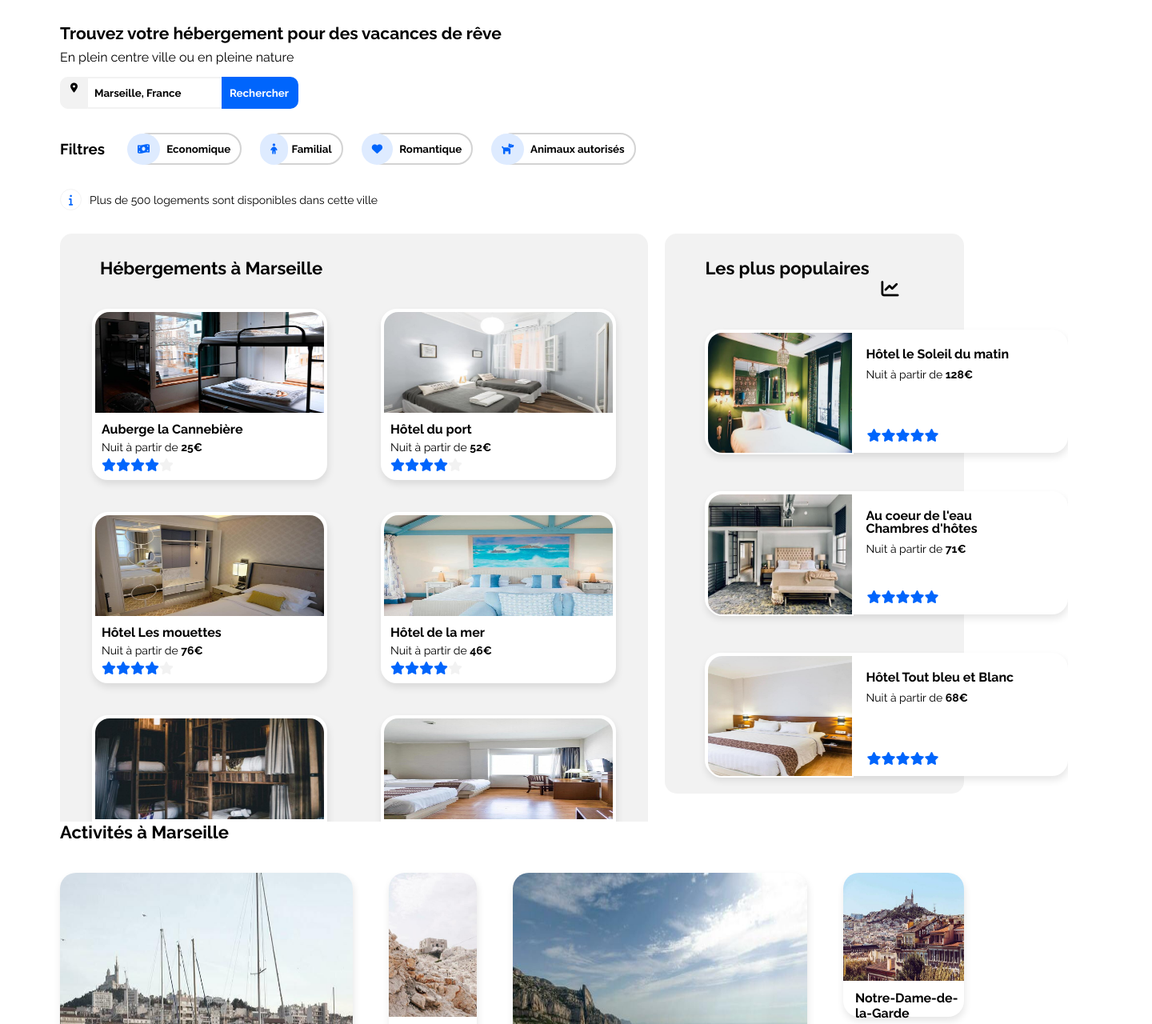
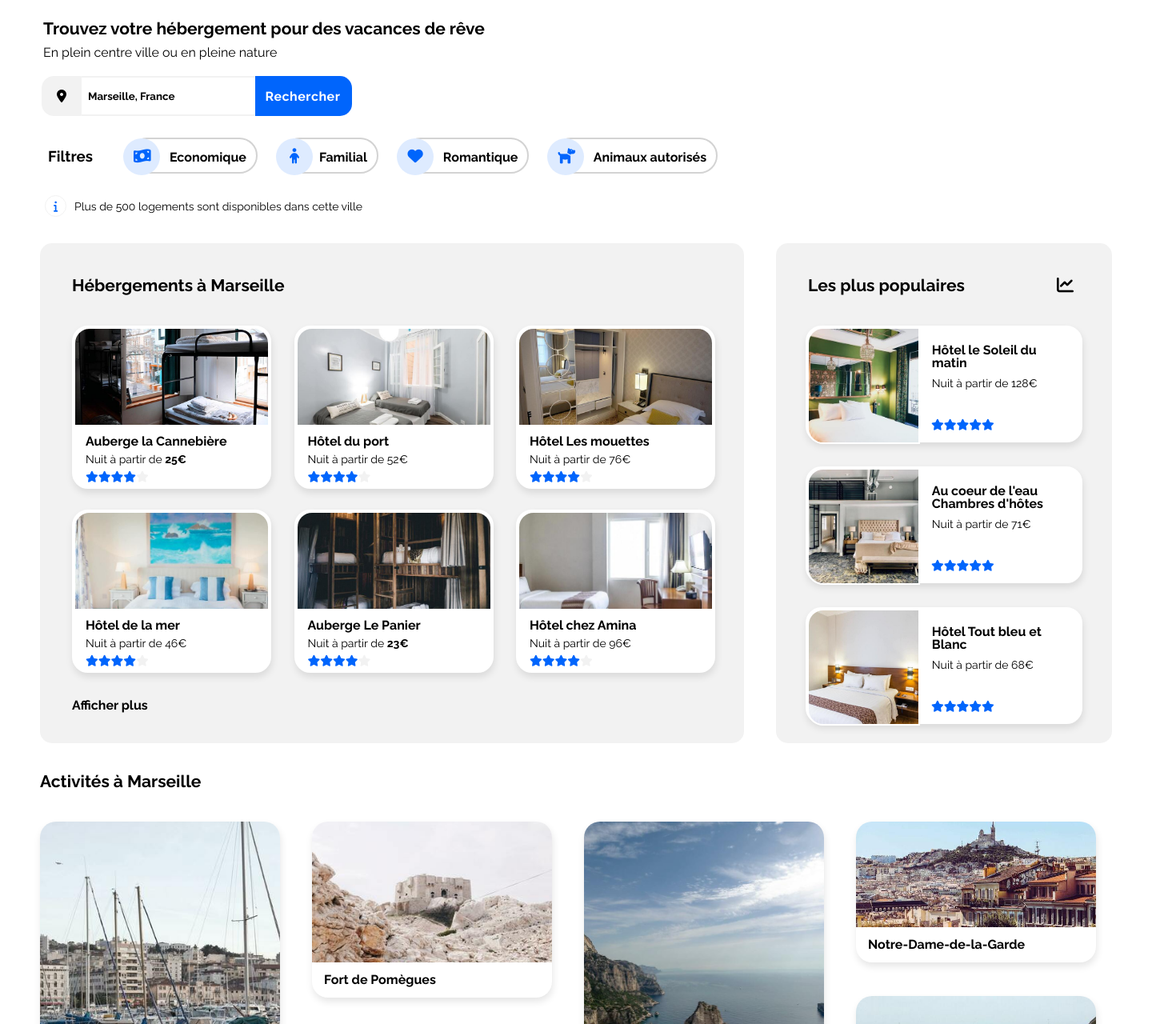
Before and after one commit to JeromeCancel/JeromeCancel_2_06112020, a plain HTML site: page index.html in a window 1280 px wide. Shown: the part 104-1384 px from the top of the page at 80% size, 1440 px wide, since content can reach past the window. Drawn offline with Linux system fonts and the light colour scheme.

Commit message:
Finition version desktop

```diff
--- a/index.html
+++ b/index.html
@@ -10,12 +10,12 @@
 <body>
     <header>
         <!--Logo-->
-        <img class="logo"src="images/Reservia.svg" alt="Reservia-logo">
+        <img class="logo" src="images/Reservia.svg" alt="Reservia-logo">
         <nav>
         <!--Navbar-->
             <ul class="nav_links">
-                <li><a  href="#accomodation">Hébergements</a></li>
-                <li><a  href="#activities">Activités</a></li>
+                <li><a  href="#ancre1">Hébergements</a></li>
+                <li><a  href="#ancre2">Activités</a></li>
             </ul>
         </nav>
         <a class="subscribe" href="#"><strong>S'inscrire</strong></a>
@@ -27,7 +27,7 @@
     </div>
     <!--Searchbar-->
     <form class="search">
-        <i class="fas fa-map-marker-alt fa-xs"></i>
+        <i class="fas fa-map-marker-alt fa-s"></i>
         <input type="search" placeholder="Marseille, France" name="mysearch">
         <button class="search_button" type="submit">Rechercher</button>
     </form>
@@ -45,43 +45,44 @@
     </section>
     <!--Section2-Accomodations/Populars-->
     <section class="main_container">
-        <div class="accomodations">
+        <div id="ancre1" class="accomodations">
             <h2>Hébergements à Marseille</h2>
             <div class="grid_accomodations">
-                <a href="#"><article class="vignettes">
+                <a class="link-vignettes" href="#"><article class="vignettes">
                 <img class="img_accomodations" src="Images/Hebergements/marcus-loke-WQJvWU_HZFo-unsplash.jpg" alt="Visuel logement">
                 <h4 class="vignettes_title">Auberge la Cannebière</h4>
                 <p class="vignettes_text">Nuit à partir de <strong>25€</strong></p>
-                <i class="fas fa-star"></i><i class="fas fa-star"></i><i class="fas fa-star"></i><i class="fas fa-star"></i><i class="fas fa-star"></i>
+                <i class="fas fa-star fa-sm"></i><i class="fas fa-star fa-sm"></i><i class="fas fa-star fa-sm"></i><i class="fas fa-star fa-sm"></i><i class="fas fa-star fa-sm"></i>
                 </article></a>
-                <a href="#"><article class="vignettes">
+                <a class="link-vignettes" href="#"><article class="vignettes">
                 <img class="img_accomodations" src="Images/Hebergements/fred-kleber-gTbaxaVLvsg-unsplash.jpg" alt="Visuel logement">
                 <h4 class="vignettes_title">Hôtel du port</h4>
-                <p class="vignettes_text">Nuit à partir de <strong>52€</strong></p>
-                <i class="fas fa-star"></i><i class="fas fa-star"></i><i class="fas fa-star"></i><i class="fas fa-star"></i><i class="fas fa-star"></i>
+                <p class="vignettes_text">Nuit à partir de 52€</p>
+                <i class="fas fa-star fa-sm"></i><i class="fas fa-star fa-sm"></i><i class="fas fa-star fa-sm"></i><i class="fas fa-star fa-sm"></i><i class="fas fa-star fa-sm"></i>
                 </article></a>
-                <a href="#"><article class="vignettes">
+                <a class="link-vignettes" href="#"><article class="vignettes">
                 <img class="img_accomodations" src="Images/Hebergements/reisetopia-B8WIgxA_PFU-unsplash.jpg" alt="Visuel logement">
                 <h4 class="vignettes_title">Hôtel Les mouettes</h4>
-                <p class="vignettes_text">Nuit à partir de <strong>76€</strong></p>
-                <i class="fas fa-star"></i><i class="fas fa-star"></i><i class="fas fa-star"></i><i class="fas fa-star"></i><i class="fas fa-star"></i>
+                <p class="vignettes_text">Nuit à partir de 76€</p>
+                <i class="fas fa-star fa-sm"></i><i class="fas fa-star fa-sm"></i><i class="fas fa-star fa-sm"></i><i class="fas fa-star fa-sm"></i><i class="fas fa-star fa-sm"></i>
                 </article></a>
-                <a href="#"><article class="vignettes">
+                <a class="link-vignettes" href="#"><article class="vignettes">
                 <img class="img_accomodations" src="Images/Hebergements/annie-spratt-Eg1qcIitAuA-unsplash.jpg" alt="Visuel logement">
                 <h4 class="vignettes_title">Hôtel de la mer</h4>
-                <p class="vignettes_text">Nuit à partir de <strong>46€</strong></p>
-                <i class="fas fa-star"></i><i class="fas fa-star"></i><i class="fas fa-star"></i><i class="fas fa-star"></i><i class="fas fa-star"></i>
-                </article></a><a href="#"><article class="vignettes">
+                <p class="vignettes_text">Nuit à partir de 46€</p>
+                <i class="fas fa-star fa-sm"></i><i class="fas fa-star fa-sm"></i><i class="fas fa-star fa-sm"></i><i class="fas fa-star fa-sm"></i><i class="fas fa-star fa-sm"></i>
+                </article></a>
+                <a class="link-vignettes" href="#"><article class="vignettes">
                 <img class="img_accomodations" src="Images/Hebergements/nicate-lee-kT-ZyaiwBe0-unsplash.jpg" alt="Visuel logement">
                 <h4 class="vignettes_title">Auberge Le Panier</h4>
                 <p class="vignettes_text">Nuit à partir de <strong>23€</strong></p>
-                <i class="fas fa-star"></i><i class="fas fa-star"></i><i class="fas fa-star"></i><i class="fas fa-star"></i><i class="fas fa-star"></i>
+                <i class="fas fa-star fa-sm"></i><i class="fas fa-star fa-sm"></i><i class="fas fa-star fa-sm"></i><i class="fas fa-star fa-sm"></i><i class="fas fa-star fa-sm"></i>
                 </article></a>
-                <a href="#"><article class="vignettes">
+                <a class="link-vignettes" href="#"><article class="vignettes">
                 <img class="img_accomodations" src="Images/Hebergements/febrian-zakaria-M6S1WvfW68A-unsplash.jpg" alt="Visuel logement">
                 <h4 class="vignettes_title">Hôtel chez Amina</h4>
-                <p class="vignettes_text">Nuit à partir de <strong>96€</strong></p>
-                <i class="fas fa-star"></i><i class="fas fa-star"></i><i class="fas fa-star"></i><i class="fas fa-star"></i><i class="fas fa-star"></i>
+                <p class="vignettes_text">Nuit à partir de 96€</p>
+                <i class="fas fa-star fa-sm"></i><i class="fas fa-star fa-sm"></i><i class="fas fa-star fa-sm"></i><i class="fas fa-star fa-sm"></i><i class="fas fa-star fa-sm"></i>
                 </article></a>
             </div>
             <a class="link_bottom" href="#"><strong>Afficher plus</strong></a>
@@ -92,56 +93,56 @@
             <div class="grid_populars">
                 <a href="#"><article class="vignettes_1">
                 <img class="img_populars" src="Images/Hebergements/emile-guillemot-Bj_rcSC5XfE-unsplash.jpg" alt="Visuel logement">
-                <h4 class="vignettes_title1">Hôtel le Soleil du matin</h4>
-                <p class="vignettes_text1">Nuit à partir de <strong>128€</strong></p>
-                <div class="icons_populars"><i class="fas fa-star"></i><i class="fas fa-star"></i><i class="fas fa-star"></i><i class="fas fa-star"></i><i class="fas fa-star"></i>
+                <h4 class="vignettes_title1">Hôtel le Soleil du<br> matin</h4>
+                <p class="vignettes_text1">Nuit à partir de 128€</p>
+                <div class="icons_populars"><i class="fas fa-star fa-sm"></i><i class="fas fa-star fa-sm"></i><i class="fas fa-star fa-sm"></i><i class="fas fa-star fa-sm"></i><i class="fas fa-star fa-sm"></i>
                 </div>
                 </article></a>
                 <a href="#"><article class="vignettes_1">
                 <img class="img_populars" src="Images/Hebergements/aw-creative-VGs8z60yT2c-unsplash.jpg" alt="Visuel logement">
                 <h4 class="vignettes_title1">Au coeur de l'eau<br>Chambres d'hôtes</h4>
-                <p class="vignettes_text1">Nuit à partir de <strong>71€</strong></p>
-                <div class="icons_populars"><i class="fas fa-star"></i><i class="fas fa-star"></i><i class="fas fa-star"></i><i class="fas fa-star"></i><i class="fas fa-star"></i>
+                <p class="vignettes_text1">Nuit à partir de 71€</p>
+                <div class="icons_populars"><i class="fas fa-star fa-sm"></i><i class="fas fa-star fa-sm"></i><i class="fas fa-star fa-sm"></i><i class="fas fa-star fa-sm"></i><i class="fas fa-star fa-sm"></i>
                 </div>
                 </article></a>
                 <a href="#"><article class="vignettes_1">
                 <img class="img_populars" src="Images/Hebergements/febrian-zakaria-sjvU0THccQA-unsplash.jpg" alt="Visuel logement">
-                <h4 class="vignettes_title1">Hôtel Tout bleu et Blanc</h4>
-                <p class="vignettes_text1">Nuit à partir de <strong>68€</strong></p>
-                <div class="icons_populars"><i class="fas fa-star"></i><i class="fas fa-star"></i><i class="fas fa-star"></i><i class="fas fa-star"></i><i class="fas fa-star"></i>
+                <h4 class="vignettes_title1">Hôtel Tout bleu et<br> Blanc</h4>
+                <p class="vignettes_text1">Nuit à partir de 68€</p>
+                <div class="icons_populars"><i class="fas fa-star fa-sm"></i><i class="fas fa-star fa-sm"></i><i class="fas fa-star fa-sm"></i><i class="fas fa-star fa-sm"></i><i class="fas fa-star fa-sm"></i>
                 </div>
                 </article></a>
             </div>
         </aside>
     </section>
     <!--Section3-Activities-->
-    <section class="secondary_container">
+    <section id="ancre2" class="secondary_container">
         <h2 class="activities_title">Activités à Marseille</h2>
         <div class="grid_activities">
-            <a href="#"><article class="grid_items1">
+            <a class="link-activities" href="#"><article class="grid_items1">
             <img class="vieux-port" src="Images/Activites/small/reno-laithienne-QUgJhdY5Fyk-unsplash.jpg" alt="Photo paysage">
             <h4 class="vignettes_title2">Vieux Port</h4>
             </article></a>
             <div class="column1">
-            <a href="#"><article class="grid_items2">
+            <a class="link-activities" href="#"><article class="grid_items2">
             <img class="pomegues" src="Images/Activites/small/paul-hermann-QFTrLdQIRhI-unsplash.jpg" alt="Photo paysage">
             <h4 class="vignettes_title2">Fort de Pomègues</h4>
             </article></a>
-            <a href="#"><article class="grid_items3">
+            <a class="link-activities" href="#"><article class="grid_items3">
             <img class="frioul" src="Images/Activites/small/kevin-hikari-rV_Qd1l-VXg-unsplash.jpg" alt="Photo paysage">
             <h4 class="vignettes_title2">Iles du Frioul</h4>
             </article></a>
             </div>
-            <a href="#"><article class="grid_items4">
-            <img class="calanques" src="Images/Activites/small/kilyan-sockalingum-NR8-cBCN3aI-unsplash.jpg" alt="Photo paysage">
+            <a class="link-activities" href="#"><article class="grid_items4">
+            <img class="calanques" src="Images/Activites/kilyan-sockalingum-NR8-cBCN3aI-unsplash.jpg" alt="Photo paysage">
             <h4 class="vignettes_title2">Parc National des Calanques</h4>
             </article></a>
             <div class="column2">
-            <a href="#"><article class="grid_items5">
+            <a class="link-activities" href="#"><article class="grid_items5">
             <img class="notre-dame" src="Images/Activites/small/florian-wehde-xW9e8gdotxI-unsplash.jpg" alt="Photo paysage">
             <h4 class="vignettes_title2">Notre-Dame-de-la-Garde</h4>
             </article></a>
-            <a href="#"><article class="grid_items6">
+            <a class="link-activities" href="#"><article class="grid_items6">
             <img class="longchamp" src="Images/Activites/small/lena-paulin-wH2-EJoDcV0-unsplash.jpg" alt="Photo paysage">
             <h4 class="vignettes_title2">Parc Longchamp</h4>
             </article></a>
--- a/styles.css
+++ b/styles.css
@@ -2,10 +2,15 @@
 
 body{
     box-sizing: border-box;
-    margin: 0;
+    margin: 0 auto;
     padding: 0;
+    width: 1440px;
     font-family: 'Raleway', sans-serif;
     color: black;
+}
+
+img{
+    object-fit: cover;
 }
 
 li, a{
@@ -16,7 +21,8 @@ header{
     display: flex;
     justify-content: flex-end;
     align-items: center;
-    padding: 40px 75px;
+    padding: 50px 75px 48px 50px;
+    margin-top: -20px;
 }
 
 /*-----------------------------NAVBAR-----------------------------------*/
@@ -31,14 +37,14 @@ header{
 
 .nav_links li{
     display: inline-block;
-    padding: 0px 25px;
+    padding: 0px 69px 0px 0px;
 }
 
 .nav_links li a{
     color: black;
     font-weight: 500;
     border-top: 3px solid transparent;
-    padding-top: 53px;
+    padding-top: 43px;
 }
 
 .nav_links li a:hover{
@@ -46,9 +52,6 @@ header{
     border-top: 3px solid #0065FC;
 }
 
- .subscribe{
-    margin-left: 20px;
-}
 
 /*-----------------------------SEARCH-----------------------------------*/
 
@@ -56,18 +59,19 @@ header{
 h1{
     font-size: 21px;
     line-height: 1em;
+    margin-top: 0;
 }
 
 .title{
-    padding-left: 75px;
-    margin-top: -10px;
+    padding-left: 54px;
 }
 .subtitle{
     line-height: 0.5em;
+    margin-bottom: 25px;
 }
 
 .search{
-    padding-left: 75px;
+    padding-left: 52px;
 }
 
 form{
@@ -78,14 +82,15 @@ form{
     display: block;
     background-color:#F2F2F2;
     border: 0.5px solid #F2F2F2;
-    border-bottom-left-radius: 10px;
-    border-top-left-radius: 10px;
-    padding: 12px;
+    border-bottom-left-radius: 15px;
+    border-top-left-radius: 15px;
+    padding: 16px 18px;
     cursor: pointer;
 }
 
 input{
     font-family: inherit;
+    width: 217px;
     padding: 8px;
     border-style: solid none solid none;
     border-color: #F2F2F2;
@@ -93,6 +98,7 @@ input{
  input::placeholder{
     color: black;
     font-weight: bold;
+    font-size: 1em;
 }
 
 .search_button{
@@ -100,11 +106,14 @@ input{
     background-color: #0065FC;
     font-weight: bold;
     font-family: inherit;
+    font-size: 1em;
+    letter-spacing: 0.5px;
+    width: 121px;
     padding: 10px;
     border-left: none;
     border-color: transparent;
-    border-bottom-right-radius: 10px;
-    border-top-right-radius: 10px;
+    border-bottom-right-radius: 15px;
+    border-top-right-radius: 15px;
     text-decoration: none;
     cursor: pointer;
 }
@@ -113,7 +122,6 @@ input{
 
 
 .section_filters{
-    padding-left: 75px;
     margin-top: 20px;
 }
 
@@ -121,10 +129,11 @@ input{
     display: flex;
     align-items: center;
     margin-bottom: 20px;
+    padding-left: 60px;
 }
 
 #filters_title{
-    margin-right: 20px;
+    margin-right: 30px;
 }
 
 .btn_filters{
@@ -132,11 +141,13 @@ input{
     cursor: pointer;
     font-family: inherit;
     font-weight: bold;
+    font-size: 1em;
     background-color: white;
     border: 2px solid lightgray;
     border-radius: 50px;
-    height: 40px;
+    height: 45px;
     padding-right: 12px;
+    transition: all 0.5ms ease-out;
 }
 
 .btn_filters:hover{
@@ -145,21 +156,26 @@ input{
     border: 2px solid transparent;
 
 
+
 }
 
 .fa-money-bill-wave, .fa-child, .fa-heart, .fa-dog{
     color: #0065FC;
     border-radius: 100px;
     background-color: #DEEBFF;
+    font-size: 1.2em;
+    width: 20px;
+    height: 20px;
     padding: 13px;
     margin-left: -15px;
-    margin-right: 5px;
+    margin-right: 8px;
     margin-top: -2px;
 }
 
 .circle{
     width: 25px;
     height: 25px;
+    margin-left: 56px;
     background-color: white;
     border-radius: 50px;
     border: 1px solid #F2F2F2;
@@ -187,34 +203,34 @@ input{
 
 
 .main_container{
-    padding-left: 75px;
-    margin-top: 34px;
+    padding-left: 50px;
+    margin-top: 38px;
 }
 
 .accomodations{
     float: left;
-    width: 61%;
-    height: 700px;
+    width: 880px;
+    height: 625px;
     background-color: #F2F2F2;
     border-radius: 15px;
     margin-bottom: 35px;
 }
 
 h2{
-    margin-top: 30px;
-    padding-left: 50px;
-    font-size: 22px;
+    margin-top: 40px;
+    padding-left: 40px;
+    font-size: 21px;
     padding-bottom: 20px;
 }
 
 h2 .icon_chart{
-    padding-left: 220px;
+    padding-left: 115px;
 }
 
 .grid_accomodations{
     padding-left: 40px;
     padding-right: 40px;
-    margin-bottom: 20px;
+    margin-bottom: 5px;
     background-color: #F2F2F2;
     display: flex;
     flex-wrap: wrap;
@@ -226,19 +242,23 @@ h2 .icon_chart{
     padding-left: 40px;
 }
 
+.link-vignettes{
+    width: 245px;
+    height: 200px;
+    margin-bottom: 30px;
+}
 .vignettes{
-    width: 290px;
-    height: 210px;
+    width: 245px;
+    height: 200px;
     background-color: white;
     border: 2px solid white;
     border-radius: 20px;
-    margin-bottom: 40px;
+    margin-bottom: 30px;
     box-shadow: 1px 5px 10px rgba(0, 0, 0, 0.10);
-
 }
 
 .img_accomodations{
-    width: 286px;
+    width: 241px;
     height: 60%;
     border: 2px solid white;
     border-top-left-radius: 20px;
@@ -248,21 +268,21 @@ h2 .icon_chart{
 
 .vignettes_title{
     margin: 0;
-    padding-left: 10px;
+    padding-left: 15px;
     color: black;
     padding-bottom: 5px;
 }
 
 .vignettes_text{
     margin: 0;
-    padding-left: 10px;
+    padding-left: 15px;
     color: black;
     font-size: 14px;
     padding-bottom: 5px;
 }
 
 .vignettes .fa-star:first-of-type{
-    padding-left: 10px;
+    padding-left: 15px;
 }
 
 .fa-star{
@@ -274,6 +294,7 @@ h2 .icon_chart{
 }
 
 .link_bottom{
+    margin-top: 0;
     color: black;
 }
 
@@ -282,11 +303,11 @@ h2 .icon_chart{
 
 .populars{
     float: right;
-    width: 31%;
-    height: 700px;
+    width: 420px;
+    height: 625px;
     background-color: #F2F2F2;
     border-radius: 15px;
-    margin-right: 75px;
+    margin-right: 50px;
     margin-bottom: 35px;
 }
 
@@ -296,13 +317,12 @@ h2 .icon_chart{
 
 .vignettes_1{
     position: relative;
-    width: 450px;
-    height: 150px;
+    width: 342px;
+    height: 142px;
     border: 2px solid white;
     border-radius: 20px;
     background-color: white;
-    margin-left: 50px;
-    margin-bottom: 48px;
+    margin: 0px auto 30px auto;
     box-shadow: 1px 5px 10px rgba(0, 0, 0, 0.10);
 
 }
@@ -333,7 +353,7 @@ h2 .icon_chart{
 .icons_populars{
     position: absolute;
     bottom: 10px;
-    margin-left: 200px;
+    margin-left: 155px;
 }
 
 /*-----------------------------ACTIVITES-----------------------------------*/
@@ -341,12 +361,18 @@ h2 .icon_chart{
 .secondary_container{
     clear: both;
     position: relative;
-    margin-left: 75px;
+    margin-left: 50px;
     margin-right: 75px;
     margin-top: 35px;
     padding-bottom: 35px;
-    height: 500px;
+    height: 490px;
     background-color: white;
+}
+
+.link-activities{
+    width: 300px;
+    margin-right: 40px;
+    margin-bottom: 0;
 }
 
 .activities_title{
@@ -360,11 +386,11 @@ h2 .icon_chart{
 }
 
 .grid_items1{
-    flex: 20%;
+    width: 300px;
     height: 100%;
     border-radius: 20px;
     box-shadow: 1px 5px 10px rgba(0, 0, 0, 0.10);
-    margin-right: 45px;
+    margin-right: 40px;
 }
 
 .vieux-port{
@@ -374,13 +400,18 @@ h2 .icon_chart{
     border-top-right-radius: 20px;
 }
 
+.column1{
+    width: 300px;
+    margin-right: 40px;
+}
+
 .grid_items2{
-    flex: 20%;
+    width: 300px;
     height: 50%;
     border-radius: 20px;
     box-shadow: 1px 5px 10px rgba(0, 0, 0, 0.10);
-    margin-right: 45px;
-    margin-bottom: 45px;
+    margin-right: 40px;
+    margin-bottom: 40px;
 }
 
 .pomegues{
@@ -391,11 +422,12 @@ h2 .icon_chart{
 }
 
 .grid_items3{
-    flex: 20%;
+    width: 300px;
     height: 40%;
     border-radius: 20px;
     box-shadow: 1px 5px 10px rgba(0, 0, 0, 0.10);
-    margin-right: 45px;
+    margin-right: 40px;
+    margin-top: -17px;
 }
 
 .frioul{
@@ -406,11 +438,11 @@ h2 .icon_chart{
 }
 
 .grid_items4{
-    flex: 20%;
+    width: 300px;
     height: 100%;
     border-radius: 20px;
     box-shadow: 1px 5px 10px rgba(0, 0, 0, 0.10);
-    margin-right: 45px;
+    margin-right: 40px;
 
 }
 
@@ -422,11 +454,11 @@ h2 .icon_chart{
 }
 
 .grid_items5{
-    flex: 20%;
+    width: 300px;
     height: 40%;
     border-radius: 20px;
     box-shadow: 1px 5px 10px rgba(0, 0, 0, 0.10);
-    margin-bottom: 45px;
+    margin-bottom: 40px;
 }
 
 .notre-dame{
@@ -437,10 +469,11 @@ h2 .icon_chart{
 }
 
 .grid_items6{
-    flex: 20%;
+    width: 300px;
     height: 50%;
     border-radius: 20px;
     box-shadow: 1px 5px 10px rgba(0, 0, 0, 0.10);
+    margin-top: -17px;
 }
 
 .longchamp{
@@ -460,23 +493,23 @@ h2 .icon_chart{
 
 footer{
     width: 100%;
-    height: 250px;
+    height: 225px;
     background-color: #F2F2F2;
-    margin-top: 35px;
+    margin-top: 50px;
     display: flex;
 }
 
  .footer_1{
     display: flex;
     flex-direction: column;
-    padding-left: 75px;
-    padding-right: 450px;
+    padding-left: 50px;
+    padding-right: 230px;
  }
 
  .footer_2{
     display: flex;
     flex-direction: column;
-    padding-right: 380px;
+    padding-right: 280px;
  }
 
  .footer_3{
@@ -486,10 +519,12 @@ footer{
 
  footer a{
      color: black;
-     font-size: 15px;
+     font-size: 16px;
+     font-weight: 500;
      padding-bottom: 10px;
  }
 
  h5{
-    font-size: 16px;
+    font-size: 18px;
+    margin-top: 50px;
  }
```
